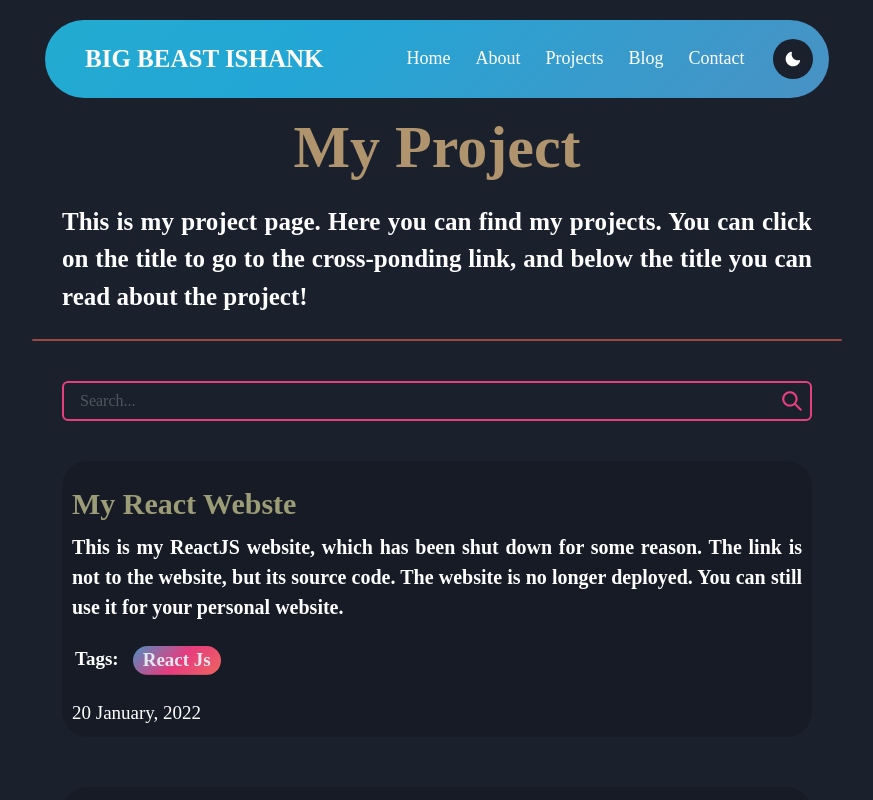
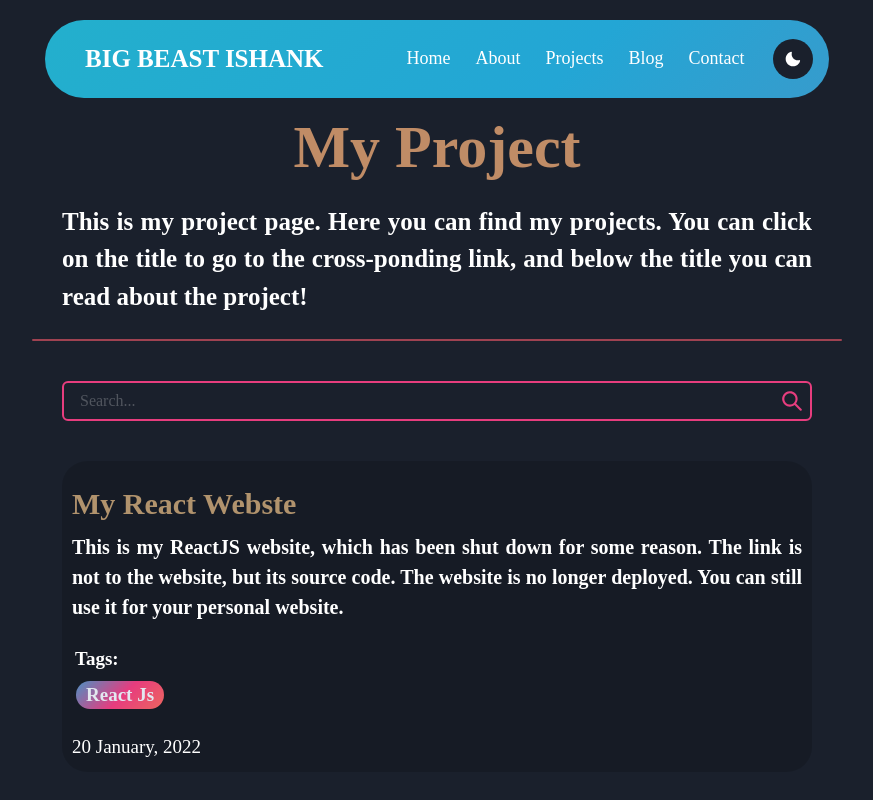
Before and after one commit to BIGBEASTISHANK/bigbeastishank.com, a Next.js app: page /projects in a window 1280 px wide. Shown: the top 800 px of the page, without its empty margins (203-1076 px from the left). Built offline with nearby package versions, Linux system fonts and the light colour scheme; a web font is replaced by a local one.

Commit message:
tag overlapping bug fixes

```diff
--- a/src/pages/blog/index.jsx
+++ b/src/pages/blog/index.jsx
@@ -158,8 +158,8 @@ export default function Blog({ allPostsData }) {
                   </Text>
 
                   {/* Tags */}
-                  <Flex mt="5" mb="5">
                   <Text
+                    mt="5"
                     p="3px"
                     pr="10px"
                     fontWeight={"800"}
@@ -192,7 +192,7 @@ export default function Blog({ allPostsData }) {
                       {tags}
                     </Tag>
                   ))}
-                  </Flex>
+                  <Box mb="5"></Box>
 
                   {/* Date on which blog is posted */}
                   <Text
--- a/src/pages/projects.jsx
+++ b/src/pages/projects.jsx
@@ -225,8 +225,8 @@ export default function Projects() {
                   </Text>
 
                   {/* Tags */}
-                  <Flex mt="5" mb="5">
                   <Text
+                    mt="5"
                     p="3px"
                     pr="10px"
                     fontWeight={"800"}
@@ -259,7 +259,7 @@ export default function Projects() {
                       {tags}
                     </Tag>
                   ))}
-                  </Flex>
+                  <Box mb="5"></Box>
 
                   {/* Date on which blog is posted */}
                   <Text
```
Lines whose indentation alone changed are shown as unchanged.
